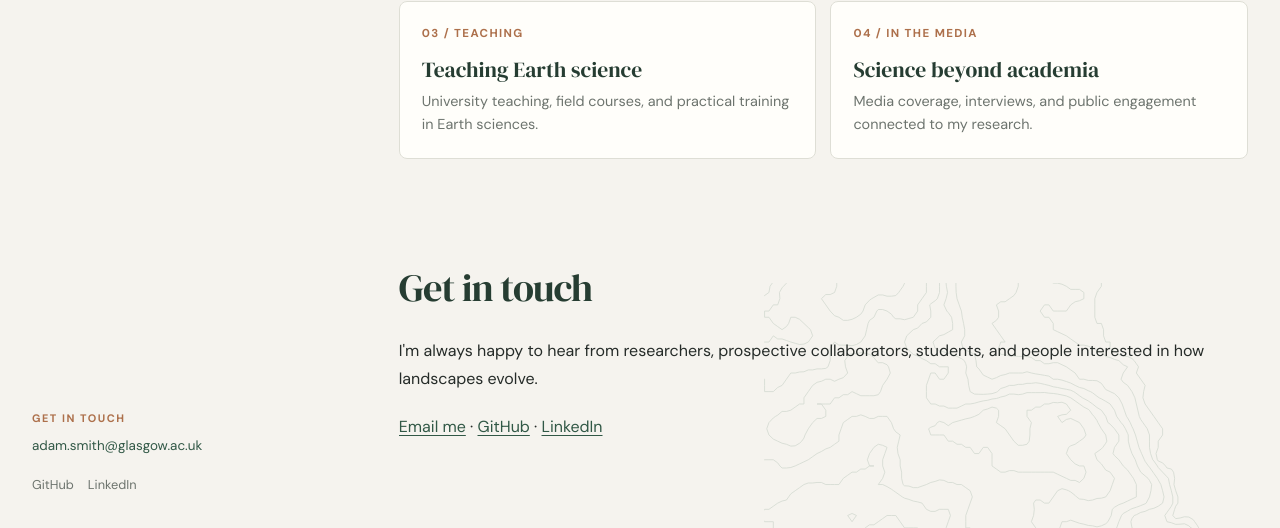
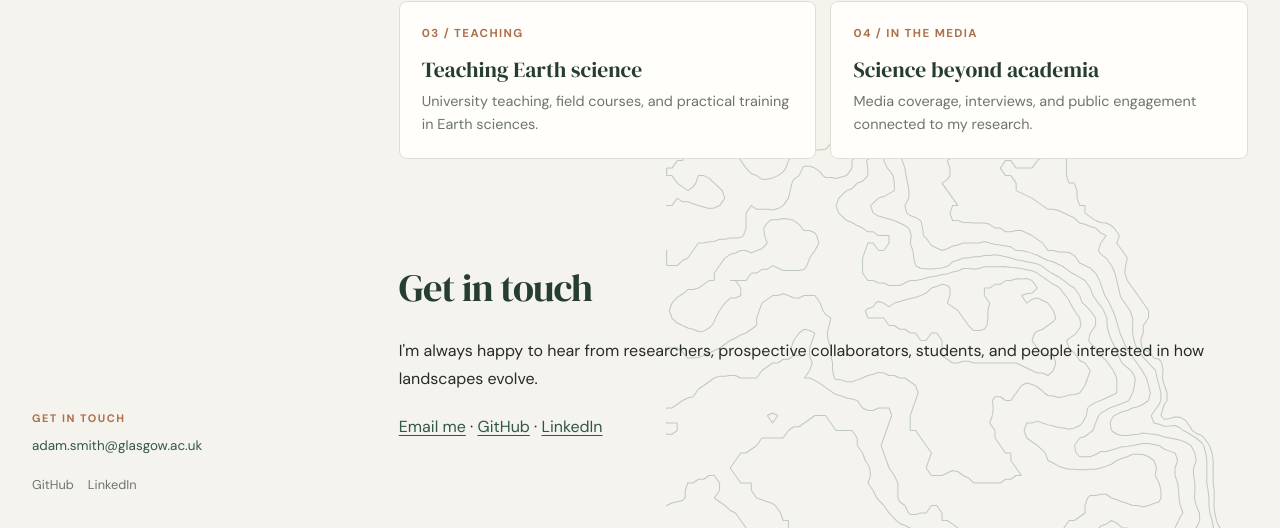
Before and after one commit to adamsmith142/adamsmith142.github.io, a Jekyll site: the page built from index.md, in a window 1280 px wide and 1400 px high, scrolled down 246 px. Shown: the part 872-1400 px from the top of the window. Built offline with Jekyll 4.4.1, drawn with Linux system fonts in a browser that asks for light colours; our own code applies the rules of GitHub Pages for plain Markdown files.

Commit message:
Enlarge and strengthen fixed bottom-right contour artwork

```diff
--- a/assets/css/style.scss
+++ b/assets/css/style.scss
@@ -156,29 +156,37 @@ img { max-width: 100%; height: auto; }
 }
 
 
-/* Use the uploaded home-town DEM contours only in the bottom-right corner. */
-.site-main {
+/* Fixed viewport decoration: uploaded DEM contours remain in the bottom-right corner while pages scroll. */
+body {
   position: relative;
-  isolation: isolate;
-  overflow: hidden;
 }
-.site-main::before {
-  content: none;
-}
-.site-main::after {
+body::after {
   content: "";
-  position: absolute;
+  position: fixed;
   z-index: 0;
-  right: -76px;
-  bottom: -34px;
-  width: clamp(320px, 46vw, 560px);
+  right: -64px;
+  bottom: -38px;
+  width: clamp(400px, 53vw, 700px);
   aspect-ratio: 783 / 499;
-  background-image: url("../img/DEMContours.svg?v=3");
+  background-image: url("../img/DEMContours.svg?v=4");
   background-repeat: no-repeat;
   background-size: 138% auto;
   background-position: 58% 58%;
   pointer-events: none;
-  opacity: .16;
+  opacity: .27;
+}
+.site-shell {
+  position: relative;
+  z-index: 1;
+}
+.site-main {
+  position: relative;
+  isolation: isolate;
+  overflow: visible;
+}
+.site-main::before,
+.site-main::after {
+  content: none;
 }
 .page-topline,
 .page-content,
@@ -187,18 +195,18 @@ img { max-width: 100%; height: auto; }
   z-index: 1;
 }
 @media (max-width: 900px) {
-  .site-main::after {
-    right: -70px;
+  body::after {
+    right: -54px;
     bottom: -26px;
-    width: clamp(270px, 48vw, 390px);
-    opacity: .14;
+    width: clamp(330px, 55vw, 470px);
+    opacity: .24;
   }
 }
 @media (max-width: 560px) {
-  .site-main::after {
-    right: -105px;
-    bottom: -18px;
-    width: 285px;
-    opacity: .12;
+  body::after {
+    right: -110px;
+    bottom: -22px;
+    width: 345px;
+    opacity: .22;
   }
 }
```
